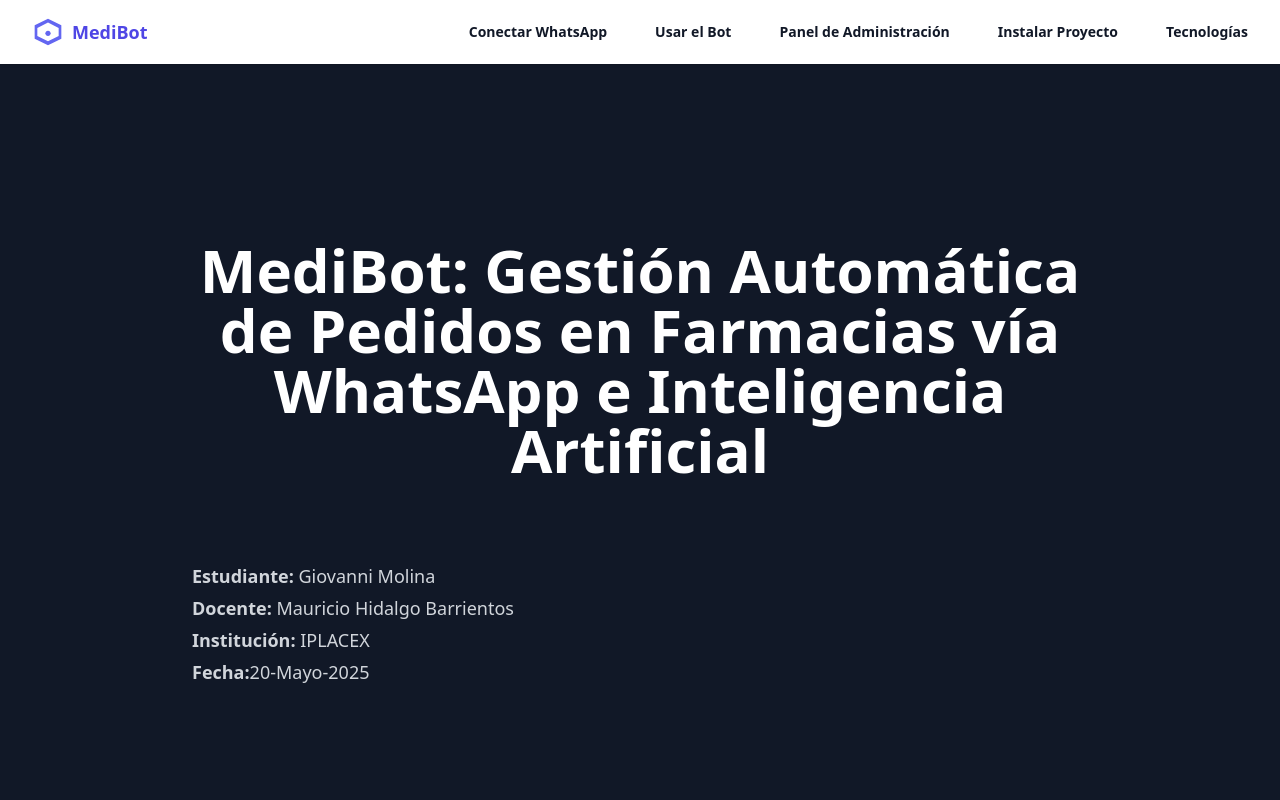
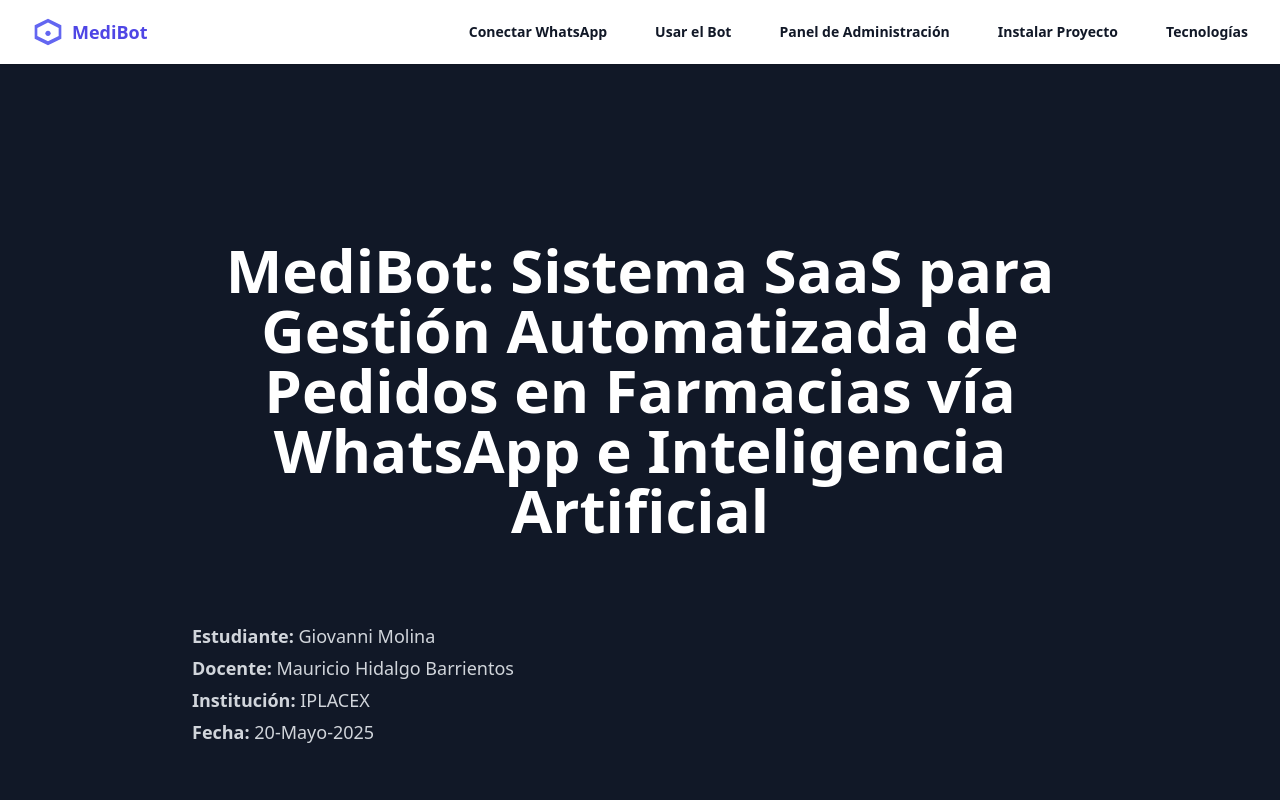
Before and after one commit to Giovasdf/LandingPresentacionMVP, a Vue app: page / in a window 1280 px wide. Shown: the top 800 px of the page. Built offline with nearby package versions, Linux system fonts and the light colour scheme.

Commit message:
fix: update HeroComponent title for clarity and adjust date formatting; improve NavbarComponent background color for better contrast

```diff
--- a/src/components/HeroComponent.vue
+++ b/src/components/HeroComponent.vue
@@ -14,7 +14,7 @@
       <div class="mx-auto max-w-4xl py-20 sm:py-32 lg:py-40 text-center">
         <!-- Título principal -->
         <h1 class="text-4xl mb-20 font-semibold sm:text-5xl lg:text-6xl text-white leading-tight">
-          MediBot: Gestión Automática de Pedidos en Farmacias vía WhatsApp e Inteligencia Artificial
+          MediBot: Sistema SaaS para Gestión Automatizada de Pedidos en Farmacias vía WhatsApp e Inteligencia Artificial
         </h1>
 
         <!-- Descripción -->
@@ -22,7 +22,7 @@
           <strong>Estudiante:</strong> Giovanni Molina<br>
           <strong>Docente:</strong> Mauricio Hidalgo Barrientos<br>
           <strong>Institución:</strong> IPLACEX<br>
-          <strong>Fecha:</strong>20-Mayo-2025
+          <strong>Fecha:</strong> 20-Mayo-2025
         </p>
 
 
@@ -42,16 +42,13 @@
 </template>
 
 <script lang="ts" setup>
-// Aquí puedes agregar funciones si es necesario, actualmente no es necesario.
 </script>
 
 <style scoped>
-/* Agregamos algunos estilos adicionales para mejorar la animación de los botones y efectos */
 .text-justify {
   text-align: justify;
 }
 
-/* Mejora en los bordes de los botones y las transiciones */
 a:hover {
   transition: all 0.3s ease-in-out;
   transform: scale(1.05);
--- a/src/components/NavbarComponent.vue
+++ b/src/components/NavbarComponent.vue
@@ -1,5 +1,5 @@
 <template>
-  <header class="bg-white dark:bg-gray-900 fixed w-full z-10 top-0 shadow">
+  <header class="bg-white dark:bg-gray-800 fixed w-full z-10 top-0 shadow">
     <nav class="mx-auto flex max-w-7xl items-center justify-between p-4 lg:px-8" aria-label="Global">
       <!-- Logo -->
       <div class="flex lg:flex-1 items-center">
```
